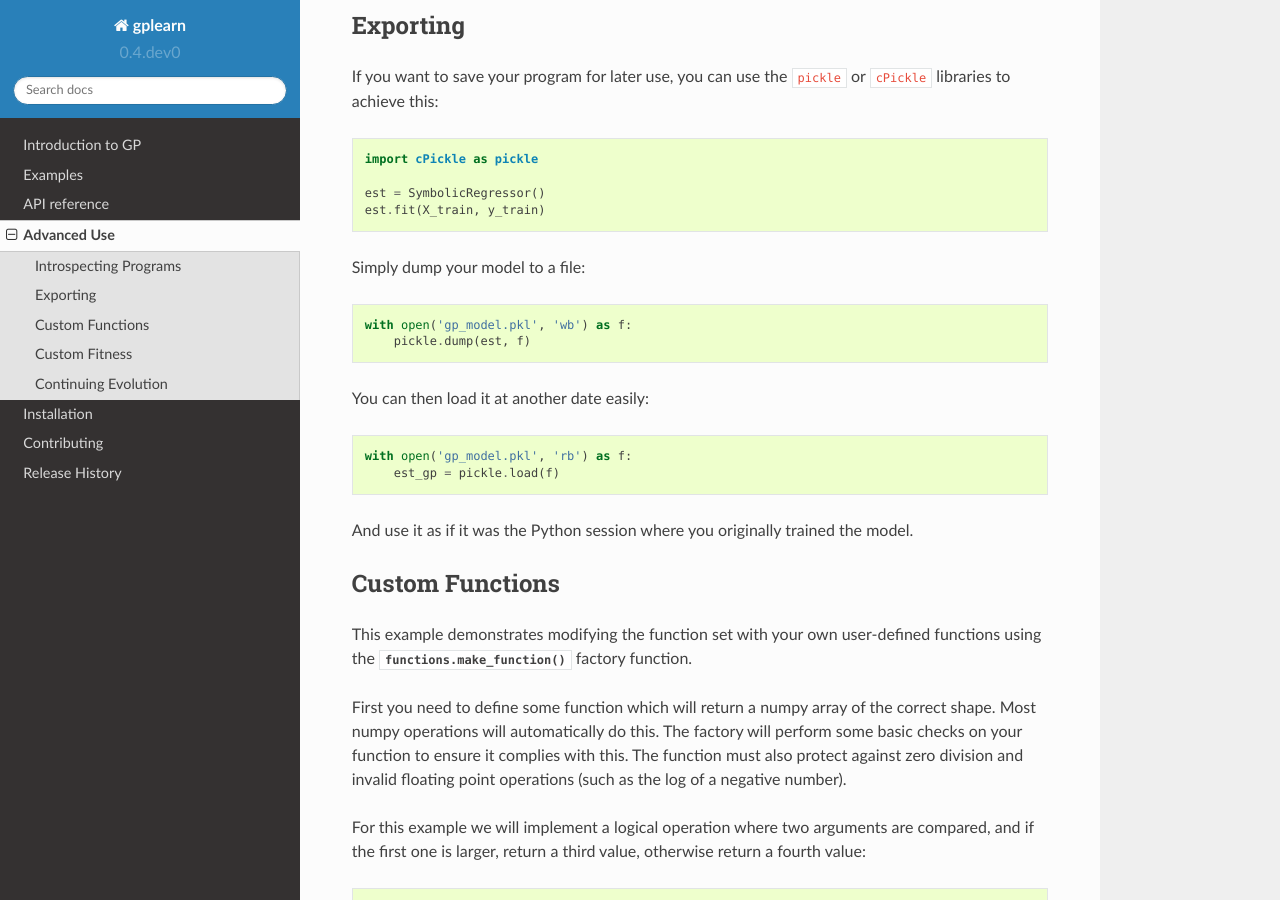
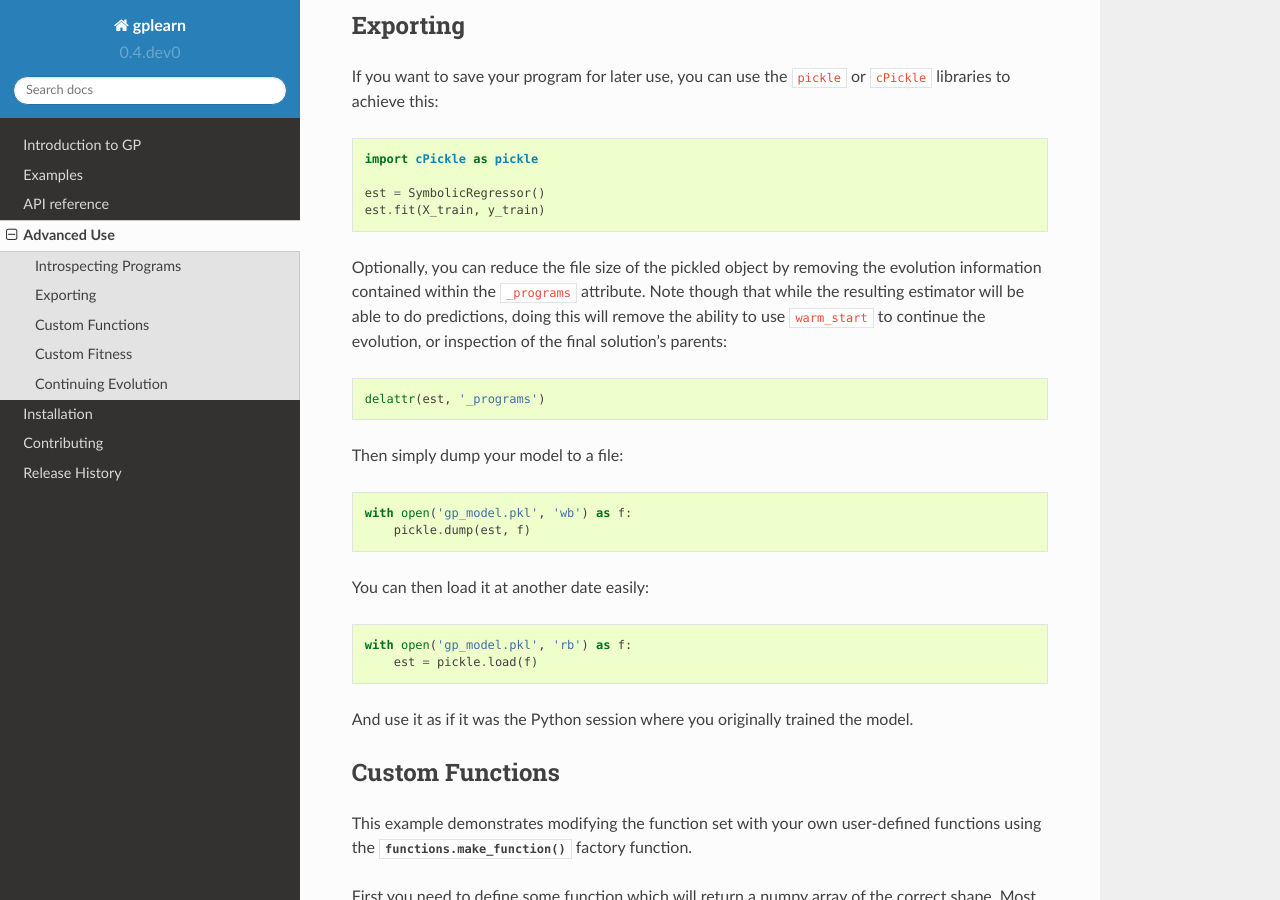
Before and after one commit to trevorstephens/gplearn, a Sphinx documentation site: the page built from doc/advanced.rst, in a window 1280 px wide and 900 px high, scrolled down 3290 px. Built offline with Sphinx 7.4.7 and the Read the Docs theme 2.0.0, drawn with Linux system fonts in a browser that asks for light colours.

Commit message:
doc how to reduce pickle size (#101)

```diff
--- a/doc/advanced.rst
+++ b/doc/advanced.rst
@@ -165,7 +165,15 @@ If you want to save your program for later use, you can use the ``pickle`` or
     est = SymbolicRegressor()
     est.fit(X_train, y_train)
 
-Simply dump your model to a file::
+Optionally, you can reduce the file size of the pickled object by removing the
+evolution information contained within the ``_programs`` attribute. Note though
+that while the resulting estimator will be able to do predictions, doing this
+will remove the ability to use ``warm_start`` to continue the evolution, or
+inspection of the final solution's parents::
+
+    delattr(est, '_programs')
+
+Then simply dump your model to a file::
 
     with open('gp_model.pkl', 'wb') as f:
         pickle.dump(est, f)
@@ -173,7 +181,7 @@ Simply dump your model to a file::
 You can then load it at another date easily::
 
     with open('gp_model.pkl', 'rb') as f:
-        est_gp = pickle.load(f)
+        est = pickle.load(f)
 
 And use it as if it was the Python session where you originally trained the
 model.
```
Also changed, not shown: 2 other files.
